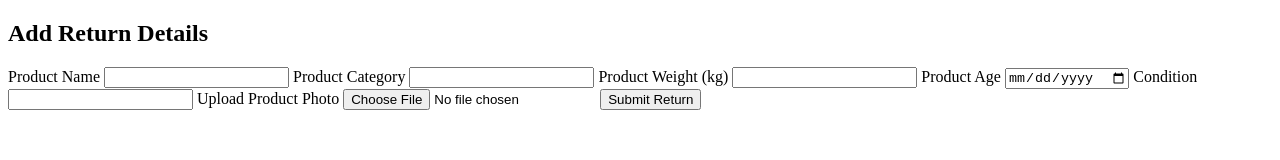
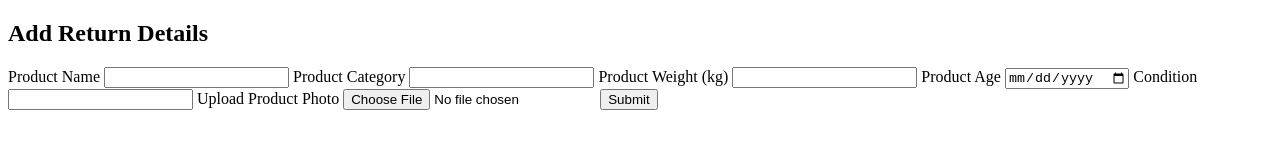
Before and after one commit to pranavbochare/product-recycling, a plain HTML site: page frontend/public/item.html in a window 1280 px wide. Drawn offline with Linux system fonts and the light colour scheme.

Commit message:
Update item.html

```diff
--- a/frontend/public/item.html
+++ b/frontend/public/item.html
@@ -27,7 +27,7 @@
       <label for="photo">Upload Product Photo</label>
       <input type="file" id="photo" name="photo" accept="image/*" required />
 
-      <button type="submit">Submit Return</button>
+      <button type="submit">Submit</button>
     </form>
   </div>
 
```
